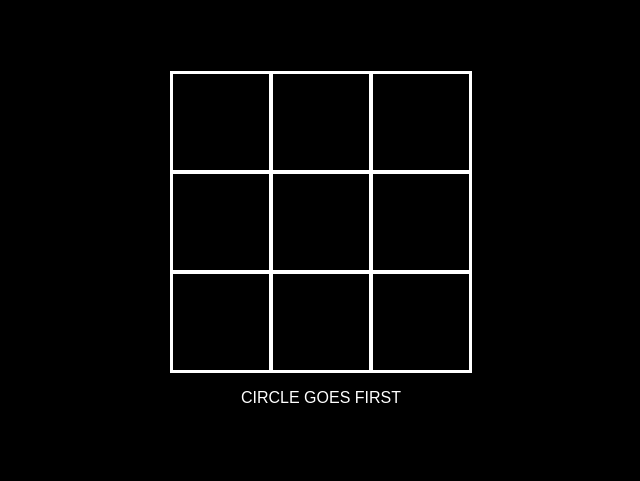
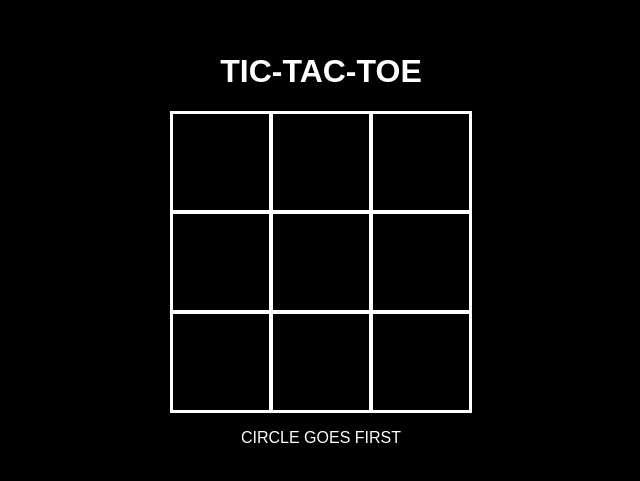
Before and after one commit to nnguepsi/practice_tictactoe, a plain HTML site: page index.html in a window 1280 px wide. Shown: the part 153-634 px from the top of the page, without its empty margins (319-959 px from the left). Drawn offline with Linux system fonts and the light colour scheme; a web font is replaced by a local one.

Commit message:
Created h1

```diff
--- a/index.html
+++ b/index.html
@@ -7,7 +7,7 @@
         <link rel="stylesheet" href="style.css">
     </head>
     <body>
-
+        <h1>Tic-Tac-Toe</h1>
         <div id="gameboard"></div>
         <p id="info"></p>
         <script src="script.js"></script>
--- a/style.css
+++ b/style.css
@@ -1,6 +1,6 @@
 @import url('https://fonts.googleapis.com/css2?family=Sixtyfour+Convergence&display=swap');
 
-body{
+body {
     margin: 0;
     padding: 0;
     display: flex;
@@ -12,7 +12,7 @@ body{
 
 }
 
-p {
+p, h1 {
     color: white;
     font-family: "Sixtyfour Convergence", sans-serif;
     text-transform: uppercase;
```
